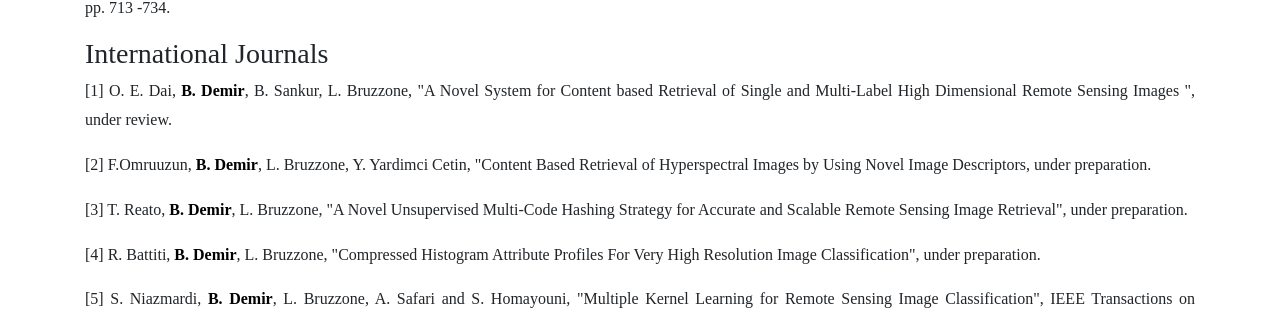
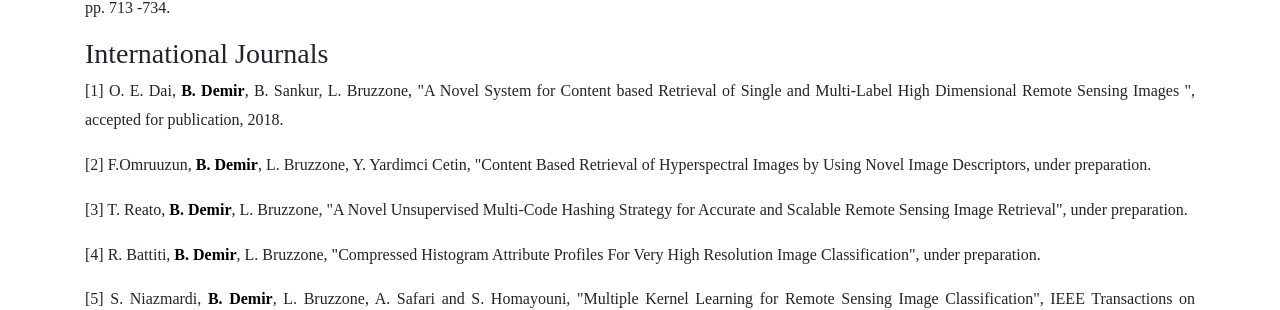
Before and after one commit to zafatar/bd, a Jekyll site: the page built from papers.md, in a window 1280 px wide and 900 px high. Shown: the part 301-611 px from the top of the window. Built offline with Jekyll 4.4.1, drawn with Linux system fonts in a browser that asks for light colours; nearby versions of some CDN libraries; some web fonts are replaced.

Commit message:
papers updated

```diff
--- a/papers.md
+++ b/papers.md
@@ -20,7 +20,7 @@
 <h3>International Journals</h3>
 
 <div class="container text-justify p-0">
-	<p>[<span class='intJournal'></span>] O. E. Dai, <span class="demir">B. Demir</span>, B. Sankur, L. Bruzzone, "A Novel System for Content based Retrieval of Single and Multi-Label High Dimensional Remote Sensing Images ", under review.</p>
+	<p>[<span class='intJournal'></span>] O. E. Dai, <span class="demir">B. Demir</span>, B. Sankur, L. Bruzzone, "A Novel System for Content based Retrieval of Single and Multi-Label High Dimensional Remote Sensing Images ", accepted for publication, 2018.</p>
 
 	<p>[<span class='intJournal'></span>] F.Omruuzun, <span class="demir">B. Demir</span>, L. Bruzzone, Y. Yardimci Cetin, "Content Based Retrieval of Hyperspectral Images by Using Novel Image Descriptors, under preparation.</p>
 
```
